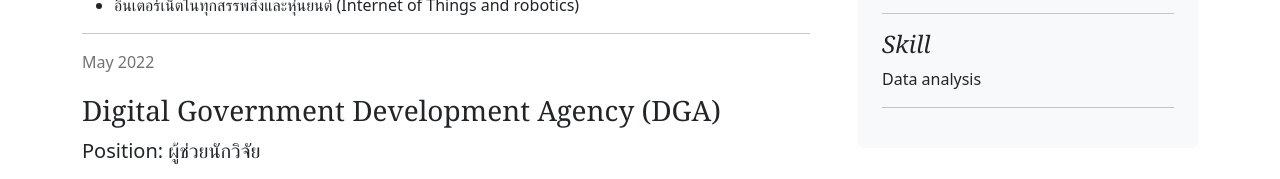
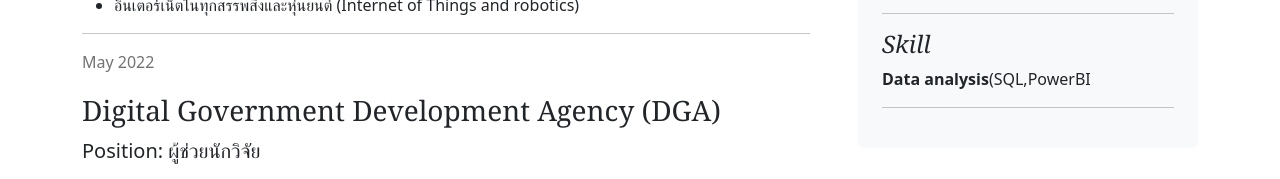
Before and after one commit to keeta-kam/Resume, a plain HTML site: page index.html in a window 1280 px wide. Shown: the part 886-1065 px from the top of the page. Drawn offline with Linux system fonts and the light colour scheme.

Commit message:
update SKiill

```diff
--- a/index.html
+++ b/index.html
@@ -186,7 +186,8 @@
                 <p>
           <hr>
            <h4 class="fst-italic">Skill</h4>
-            <p class="mb-0">Data analysis</p>
+            <p><strong>Data analysis</strong>(SQL,PowerBI</p>
+
            <hr>
         </ul>
         </div>
```
